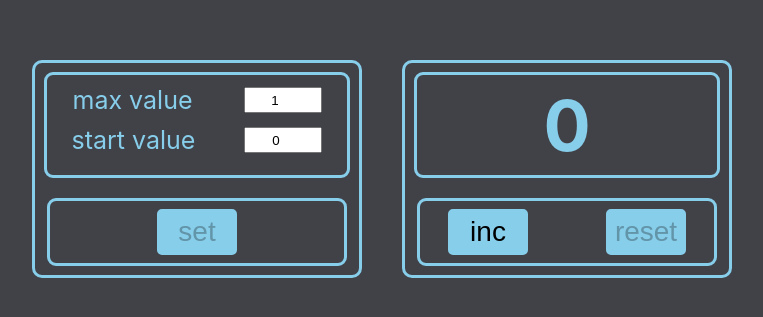
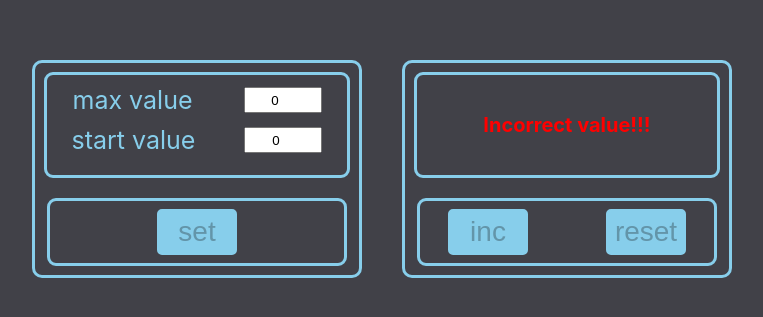
Before and after one commit to webaldar/project-counter, a React (Create React App) app: page / in a window 1280 px wide. Shown: the part 231-548 px from the top of the page, without its empty margins (278-1041 px from the left). Built offline with nearby package versions, Linux system fonts and the light colour scheme.

Commit message:
counter add localStorage

```diff
--- a/src/components/Counter.tsx
+++ b/src/components/Counter.tsx
@@ -1,4 +1,4 @@
-import React, {useState} from 'react';
+import React, {useEffect, useState} from 'react';
 import {SettingBlock} from "./SettingBlock";
 import {DisplayAndControlBlock} from "./DisplayAndControlBlock";
 
@@ -11,16 +11,69 @@ export type counterValueType = {
 }
 
 function Counter() {
+    const getSavedCounterValue = () => {
+        const savedCounter = localStorage.getItem('counterValue');
+        let parsedCounter = 0;
+
+        if (savedCounter) {
+            try {
+                parsedCounter = JSON.parse(savedCounter);
+            } catch (e) {
+                console.error("Error parsing saved counter value from localStorage:", e);
+                parsedCounter = 0;
+            }
+        }
+
+        return parsedCounter;
+    };
+
+    const getSavedStartValue = () => {
+        const savedCounter = localStorage.getItem('counterStartValue');
+        let parsedCounter = 0;
+
+        if (savedCounter) {
+            try {
+                parsedCounter = JSON.parse(savedCounter);
+            } catch (e) {
+                console.error("Error parsing saved counter value from localStorage:", e);
+                parsedCounter = 0;
+            }
+        }
+
+        return parsedCounter;
+    };
+    const getSavedMaxValue = () => {
+        const savedCounter = localStorage.getItem('counterMaxValue');
+        let parsedCounter = 0;
+
+        if (savedCounter) {
+            try {
+                parsedCounter = JSON.parse(savedCounter);
+            } catch (e) {
+                console.error("Error parsing saved counter value from localStorage:", e);
+                parsedCounter = 0;
+            }
+        }
+
+        return parsedCounter;
+    };
+
+
 
     const [counterValue, setCounterValue] = useState<counterValueType>(
         {
-            counter: 0,
-            startValue: 0,
-            maxValue: 1,
+            counter: getSavedCounterValue(),
+            startValue: getSavedStartValue(),
+            maxValue: getSavedMaxValue(),
         }
     )
     const [changeAndError, setChangeAndError] = useState<changeAndErrorType>('')
 
+    useEffect(() => {
+        localStorage.setItem('counterValue', JSON.stringify(counterValue.counter))
+        localStorage.setItem('counterStartValue', JSON.stringify(counterValue.startValue))
+        localStorage.setItem('counterMaxValue', JSON.stringify(counterValue.maxValue))
+    }, [counterValue])
 
     const setRange = (sValue: number, mValue: number) => {
         let newCounterValue = {
@@ -43,7 +96,7 @@ function Counter() {
 
     return (
         <>
-            <SettingBlock setRange={setRange} setChangeAndError={setChangeAndError}/>
+            <SettingBlock setRange={setRange} setChangeAndError={setChangeAndError} counterValue={counterValue}/>
             <DisplayAndControlBlock changeAndError={changeAndError}
                                     counterValue={counterValue}
                                     incrementCount={incrementCounter}
--- a/src/components/DisplayAndControlBlock.tsx
+++ b/src/components/DisplayAndControlBlock.tsx
@@ -9,7 +9,6 @@ type DisplayAndControlBlockProps = {
     incrementCount: () => void
     counterReset: () => void
 };
-debugger
 export const DisplayAndControlBlock = ({
                                            changeAndError,
                                            counterValue,
@@ -25,6 +24,10 @@ export const DisplayAndControlBlock = ({
     }
     if (counterValue.counter !== counterValue.startValue) {
         resetButtonStyle = false
+    }
+    if (changeAndError == 'change' || changeAndError == 'error') {
+        maxCounterStyle = true
+        resetButtonStyle = true
     }
 
     return (
--- a/src/components/SettingBlock.tsx
+++ b/src/components/SettingBlock.tsx
@@ -1,7 +1,7 @@
 import {useState} from "react";
 import {Input} from "./Input";
 import {Button} from "./Button";
-import {changeAndErrorType} from "./Counter";
+import {changeAndErrorType, counterValueType} from "./Counter";
 
 export type counterSettingValueType = {
     maxValue: number
@@ -11,15 +11,13 @@ export type counterSettingValueType = {
 type SettingBlockProps = {
     setRange: (startValue: number, maxValue: number) => void
     setChangeAndError: (param: changeAndErrorType) => void
+    counterValue: counterValueType
 };
 let buttonDisabled = true
-export const SettingBlock = ({setRange, setChangeAndError}: SettingBlockProps) => {
-    // const [counterSettingValue, setCounterSettingValue] = useState<counterSettingValueType>({
-    //     maxValue: 1,
-    //     startValue: 0,
-    // })
-    const [maxValue, setMaxValue] = useState(1)
-    const [startValue, setStartValue] = useState(0)
+export const SettingBlock = ({setRange, setChangeAndError, counterValue}: SettingBlockProps) => {
+
+    const [maxValue, setMaxValue] = useState(counterValue.maxValue)
+    const [startValue, setStartValue] = useState(counterValue.startValue)
     let setButtonDisabled = (status: boolean) => {
         buttonDisabled = status
     }
```
